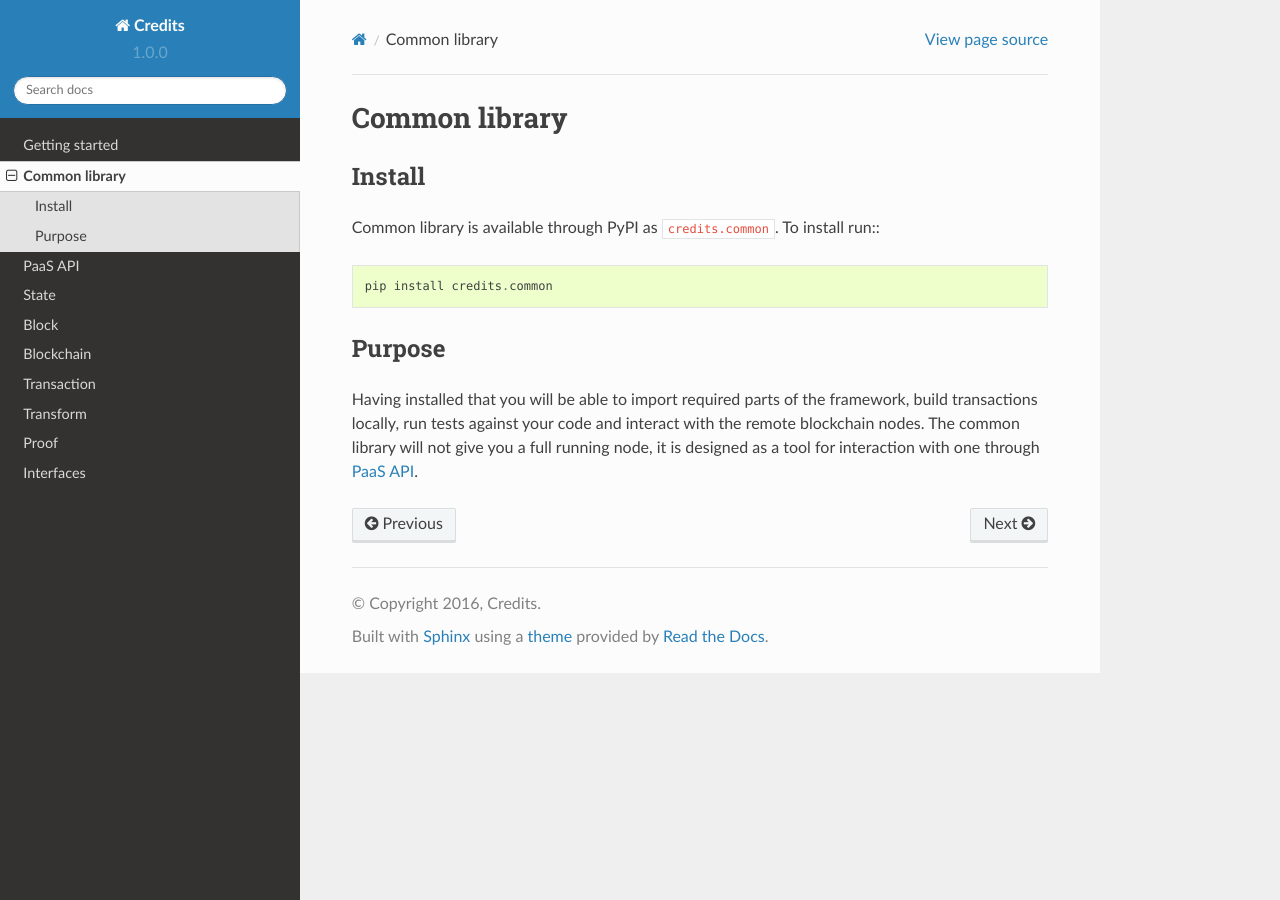
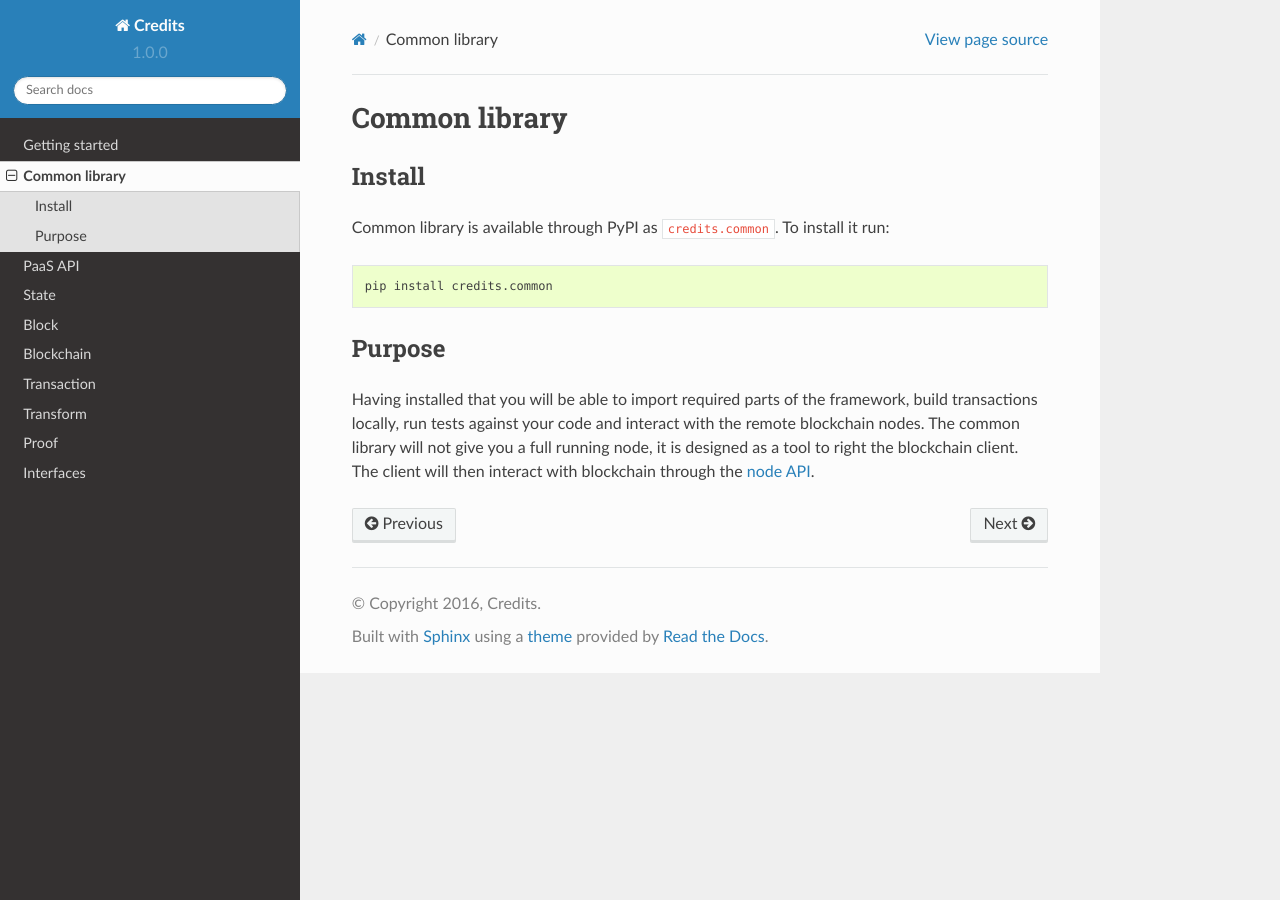
Before and after one commit to voodoo12345/credits-docs, a Sphinx documentation site: the page built from source/common_library.rst, in a window 1280 px wide. Built offline with Sphinx 7.4.7 and the Read the Docs theme 2.0.0, drawn with Linux system fonts in a browser that asks for light colours.

Commit message:
- blockchain converted to rst - block converted to rst - links fixed

```diff
--- a/source/block.md
+++ b/source/block.rst
@@ -1,4 +1,7 @@
-# Block
+.. _block:
+
+Block
+====
 
 In the simplest terms a block is just a collection of transactions.  Blocks are formed by taking unconfirmed
 transactions that are valid and making a block that contains these transactions.  Once the block is formed it is
--- a/source/common_library.rst
+++ b/source/common_library.rst
@@ -7,7 +7,9 @@
 Install
 ^^^^
 
-Common library is available through PyPI as ``credits.common``. To install run:::
+Common library is available through PyPI as ``credits.common``. To install it run:
+
+.. code-block:: bash
 
     pip install credits.common
 
@@ -18,4 +20,5 @@
 Having installed that you will be able to import required parts of the framework,
 build transactions locally, run tests against your code and interact with the remote
 blockchain nodes. The common library will not give you a full running node, it is
-designed as a tool for interaction with one through :ref:`PaaS API <paas-api>`.
+designed as a tool to right the blockchain client. The client will then
+interact with blockchain through the :ref:`node API <paas-api>`.
```
Also changed, not shown: source/blockchain.md (deleted, +0 -109 lines), source/blockchain.rst (added, +112 -0 lines), source/getting_started.rst (+4 -4 lines).
